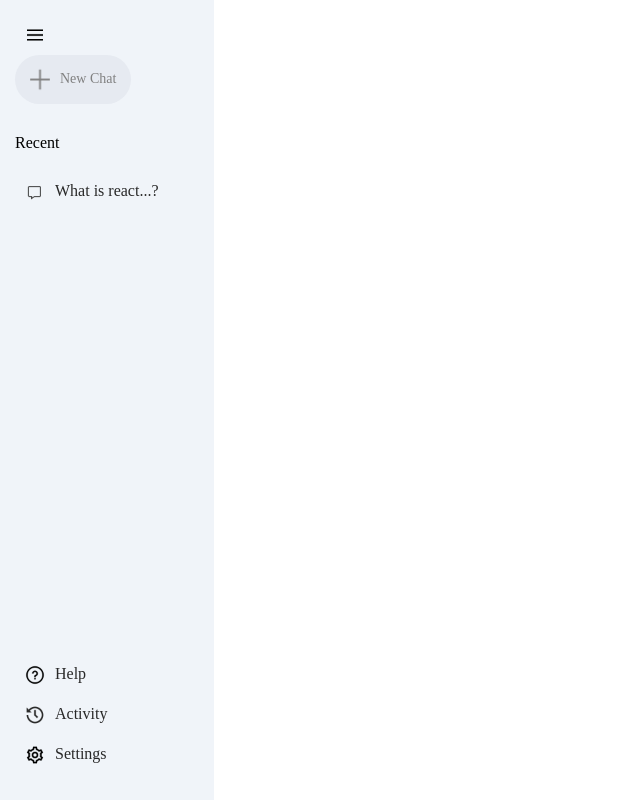
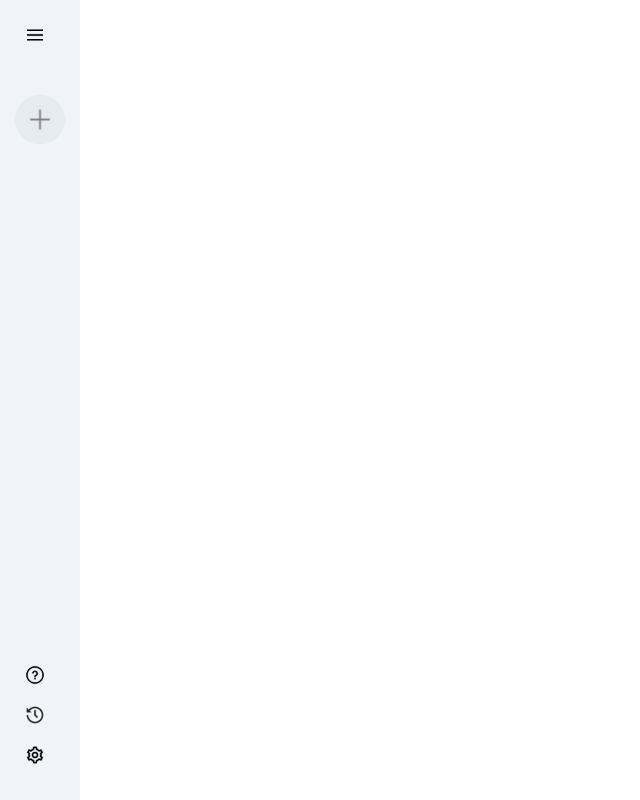
Before and after one commit to bkantwi-vercel/gemini-clone, a React (Vite) app: page / in a window 1280 px wide. Shown: the whole page, without its empty margins (0-640 px from the left). Built offline with nearby package versions, Linux system fonts and the light colour scheme.

Commit message:
expanding and closing sidebar

```diff
--- a/src/components/Sidebar/Sidebar.css
+++ b/src/components/Sidebar/Sidebar.css
@@ -22,7 +22,7 @@
 
 .sidebar .new-chat
 {
-    margin-top: 10px;
+    margin-top: 50px;
     display: inline-flex;
     align-items: center;
     gap: 10px;
@@ -62,3 +62,15 @@
 {
     background-color: #e2e6eb;
 }
+
+.sidebar .bottom
+{
+    display: flex;
+    flex-direction: column;
+}
+
+.sidebar .bottom-item
+{
+    padding-right: 10px;
+    cursor: pointer;
+}
--- a/src/components/Sidebar/Sidebar.tsx
+++ b/src/components/Sidebar/Sidebar.tsx
@@ -1,16 +1,20 @@
-import React from 'react'
+import React, { useState } from 'react'
 import './Sidebar.css'
-import {assets} from '../../assets/assets'
+import { assets } from '../../assets/assets'
 
 const Sidebar = () => {
+
+    const [extended, setExtended] = useState(false)
+
     return (
         <div className='sidebar'>
             <div className="top">
-            <img className='menu' src={assets.menu_icon} alt=''/>
+                <img onClick={() => setExtended(prev => !prev)} className='menu' src={assets.menu_icon} alt='' />
                 <div className="new-chat">
                     <img src={assets.plus_icon} alt="" />
-                <p>New Chat</p>
+                    {extended ? <p>New Chat</p> : null}
                 </div>
+                {extended ?
                     <div className="recent">
                         <p className="recent-title">Recent</p>
                         <div className="recent-entry">
@@ -18,20 +22,22 @@
                             <p>What is react...?</p>
                         </div>
                     </div>
+                    : null
+                }
             </div>
 
             <div className="bottom">
                 <div className="bottom-item recent-entry">
                     <img src={assets.question_icon} alt="" />
-                <p>Help</p>
+                    {extended ? <p>Help</p> : null}
                 </div>
                 <div className="bottom-item recent-entry">
                     <img src={assets.history_icon} alt="" />
-                <p>Activity</p>
+                    {extended ? <p>Activity</p> : null}
                 </div>
                 <div className="bottom-item recent-entry">
                     <img src={assets.setting_icon} alt="" />
-                <p>Settings</p>
+                    {extended ? <p>Settings</p> : null}
                 </div>
             </div>
         </div>
--- a/src/index.css
+++ b/src/index.css
@@ -1,7 +1,10 @@
+@import url('https://fonts.googleapis.com/css2?family=Outfit:wght@100..900&display=swap');
+
 *{
   padding: 0;
   margin: 0;
   box-sizing: border-box;
+  font-family: Outfit;
 }
 
 #root{
```
Lines whose indentation alone changed are shown as unchanged.
